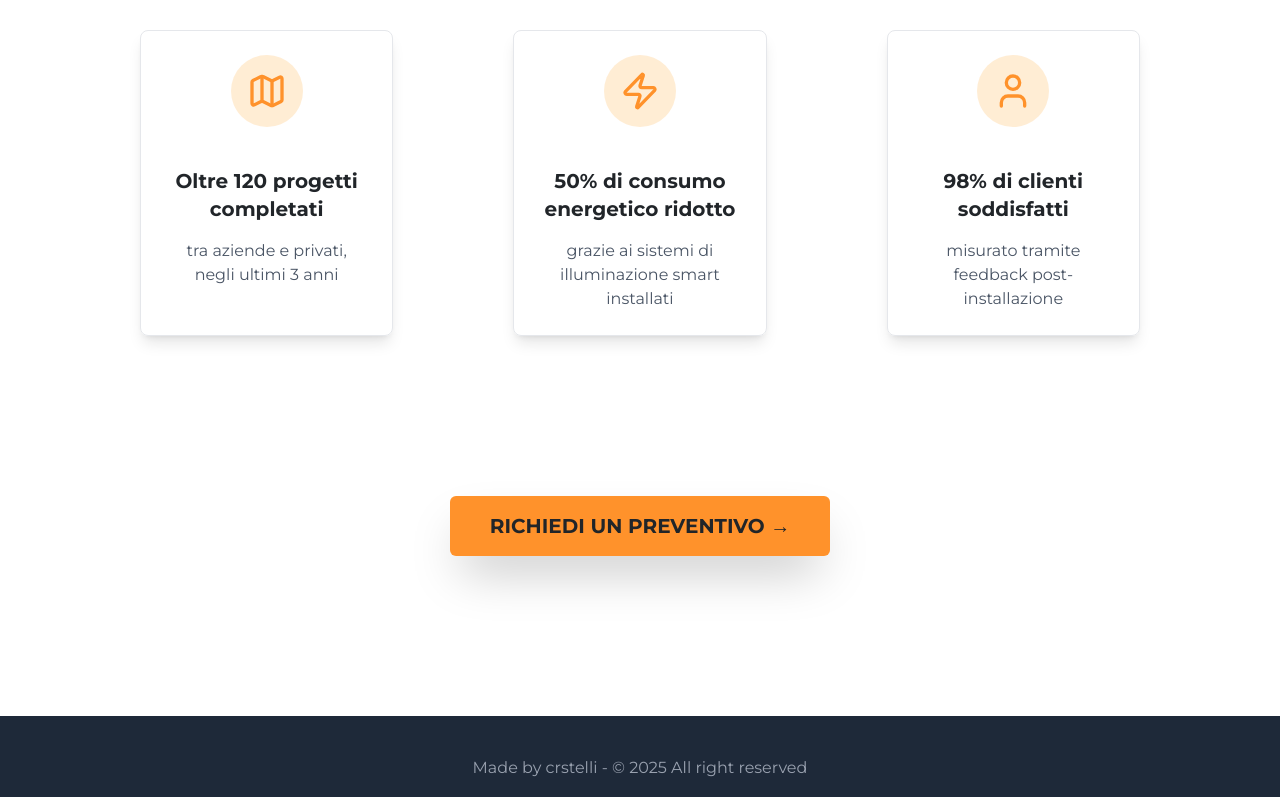
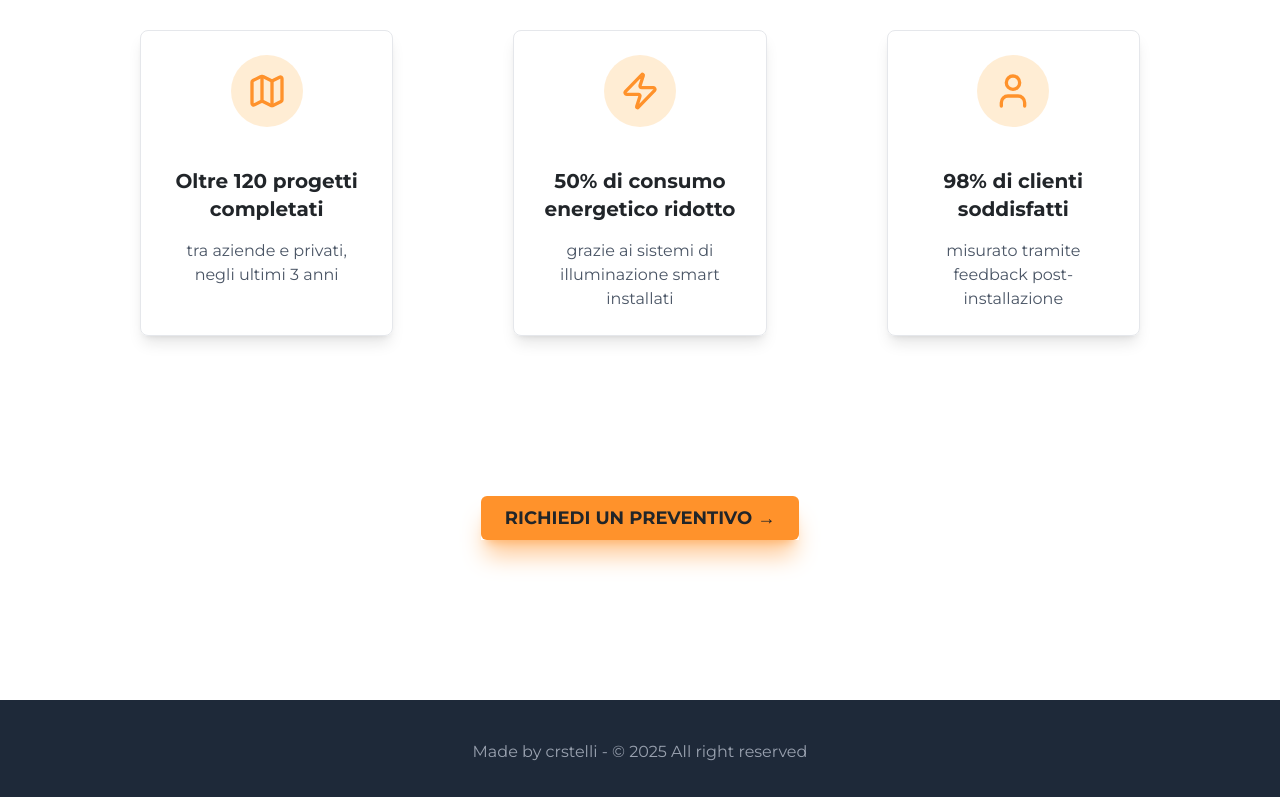
Before and after one commit to crstelli/lumina-tech, a Next.js app: page / in a window 1280 px wide. Shown: the part 1414-2211 px from the top of the page. Built offline with nearby package versions, Linux system fonts and the light colour scheme.

Commit message:
Built a reusable button component and implemented colored shadows in landing page

```diff
--- a/app/about/page.tsx
+++ b/app/about/page.tsx
@@ -37,7 +37,7 @@ export default function page() {
             </p>
           </div>
         </div>
-        <p className="mt-30 text-xl italic border grid grid-cols-[auto_1fr] gap-x-2 text-gray-700 py-4 px-8 border-orange-200 shadow-md rounded-t-xl rounded-l-xl">
+        <p className="mt-30 text-xl italic grid grid-cols-[auto_1fr] gap-x-2 text-gray-700 py-4 px-8 shadow-sm rounded-t-xl rounded-l-xl">
           <Quote size={30} className="text-primary-500" strokeWidth={2} />
           <span className="row-2 col-2">
             Da soli possiamo fare così <strong>poco</strong>;
@@ -67,7 +67,7 @@ export default function page() {
             </div>
             <div className="p-4 grid grid-cols-2 items-center gap-y-2">
               <h4 className="font-bold text-2xl col-span-2">Josh Armen</h4>
-              <span className="text-gray-500 text-xl">CEO</span>
+              <span className="text-gray-500 text-lg">CEO</span>
               <span className="justify-self-end text-gray-500">
                 - Since 2019
               </span>
@@ -84,7 +84,7 @@ export default function page() {
             </div>
             <div className="p-4 grid grid-cols-2 items-center gap-y-2">
               <h4 className="font-bold text-2xl col-span-2">Lucy Keller</h4>
-              <span className="text-gray-500 text-xl">Architect</span>
+              <span className="text-gray-500 text-lg">Architect</span>
               <span className="justify-self-end text-gray-500">
                 - Since 2021
               </span>
@@ -101,7 +101,7 @@ export default function page() {
             </div>
             <div className="p-4 grid grid-cols-2 items-center gap-y-2">
               <h4 className="font-bold text-2xl col-span-2">Carl Monternat</h4>
-              <span className="text-gray-500 text-xl">Manager</span>
+              <span className="text-gray-500 text-lg">Manager</span>
               <span className="justify-self-end text-gray-500">
                 - Since 2020
               </span>
--- a/app/page.tsx
+++ b/app/page.tsx
@@ -1,3 +1,4 @@
+import { Button } from "@/components/Button";
 import { Navbar } from "@/components/navbar/Navbar";
 import { Statistics } from "@/components/statistics/Statistics";
 
@@ -9,7 +10,7 @@ export default function page() {
     <>
       <Navbar active="Home" />
       <main className="flex flex-col gap-20 mt-15 bg-radial from-primary-500 to-60% to-white">
-        <h1 className="text-center text-7xl text-black font-bold mt-20">
+        <h1 className="text-center text-7xl text-gray-900 font-bold mt-20">
           Illuminiamo il futuro,
           <br />
           <span className="text-primary-500">Oggi</span>
@@ -17,11 +18,8 @@ export default function page() {
         <div className="relative w-[500px] aspect-square m-auto">
           <Image src="/hero.png" fill alt="Image of a light bulb" />
         </div>
-        <Link
-          href="/services"
-          className="bg-primary-500 mx-auto rounded-md text-center text-2xl px-10 py-4 cursor-pointer font-bold uppercase"
-        >
-          Vedi i nostri Servizi &rarr;
+        <Link href="/services" className="mx-auto">
+          <Button size="lg">Vedi i nostri Servizi &rarr;</Button>
         </Link>
       </main>
       <div className="flex flex-col gap-20">
@@ -29,9 +27,9 @@ export default function page() {
         <Statistics />
         <Link
           href="/services"
-          className="bg-primary-500 mx-auto rounded-md shadow-2xl text-center text-xl px-10 py-4 mt-20 cursor-pointer font-bold uppercase"
+          className="mx-auto shadow-xl/50 shadow-primary-500 mt-20 cursor-pointer"
         >
-          Richiedi un preventivo &rarr;
+          <Button>Richiedi un preventivo &rarr;</Button>
         </Link>
       </div>
     </>
--- /dev/null
+++ b/components/Button.tsx
@@ -0,0 +1,39 @@
+interface Props {
+  children: string;
+  onClick?: () => void;
+  variant?: "primary" | "secondary";
+  size?: "sm" | "md" | "lg";
+  className?: React.ComponentProps<"div">["className"];
+}
+
+function Button({
+  children,
+  onClick,
+  variant = "primary",
+  size = "md",
+  className,
+}: Props) {
+  const baseClasses = "rounded-md cursor-pointer font-bold uppercase";
+
+  const variants = {
+    primary: "bg-primary-500",
+    secondary: "bg-gray-300",
+  };
+
+  const sizes = {
+    sm: "px-2 py-1",
+    md: "px-6 py-2 text-lg",
+    lg: "px-10 py-4 text-2xl",
+  };
+
+  return (
+    <button
+      onClick={onClick}
+      className={`${baseClasses} ${variants[variant]} ${sizes[size]} ${className}`}
+    >
+      {children}
+    </button>
+  );
+}
+
+export { Button };
```
